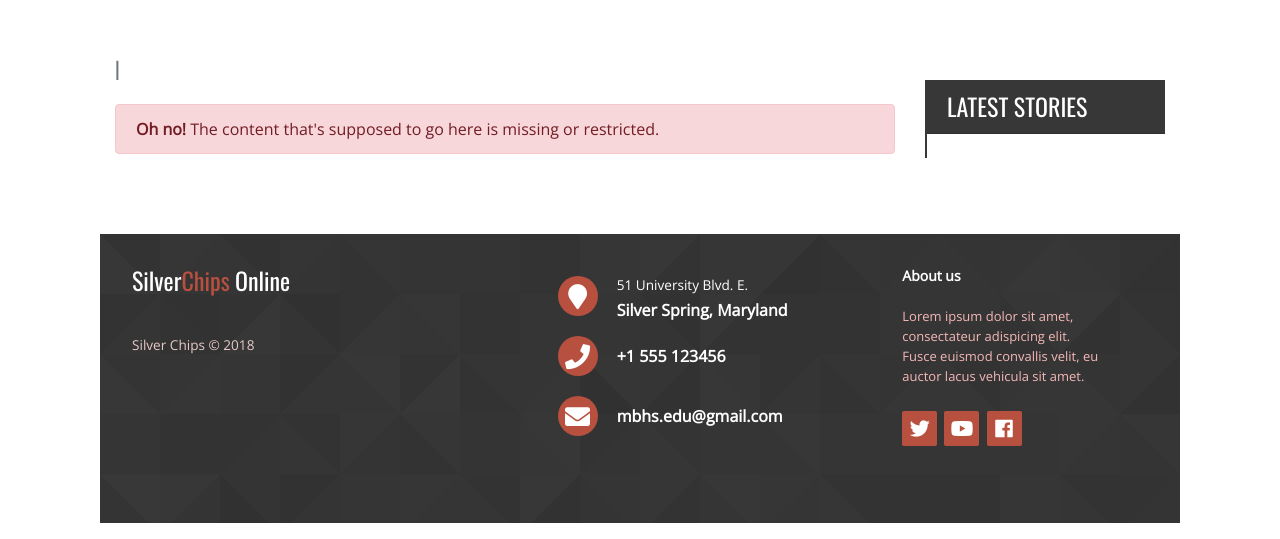
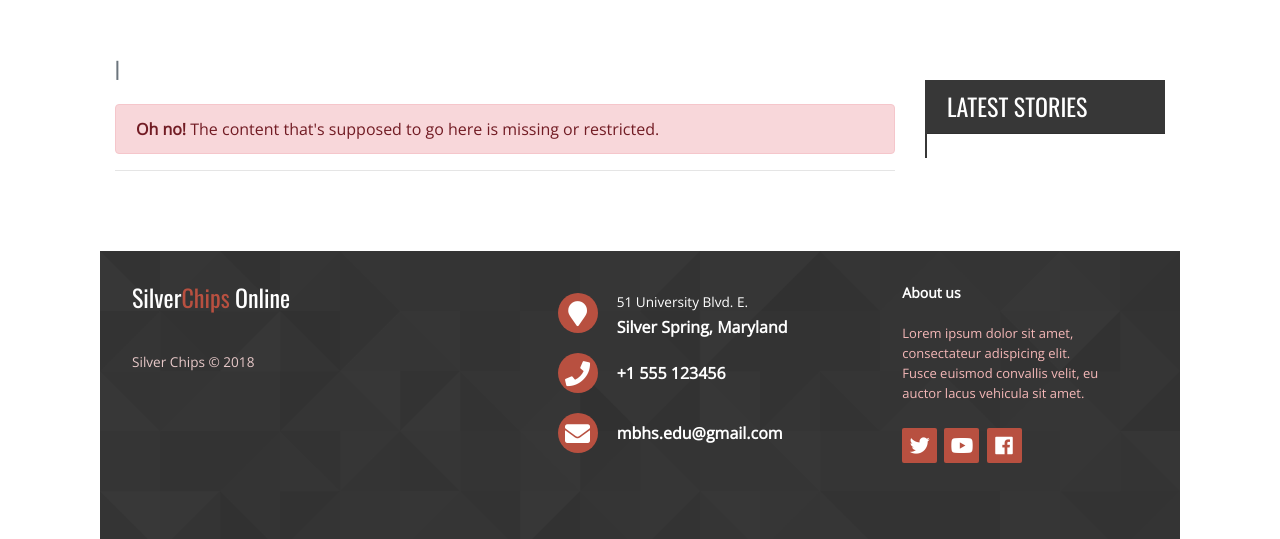
Before and after one commit to mbhs/silverchips, a Django app: template home/templates/home/story.html in a window 1280 px wide. Shown: the part 173-712 px from the top of the page. Run offline with Django 3.2, Linux system fonts and the light colour scheme; the template is opened without the code that fills it, so the values that code supplies are empty; style sheets or scripts are compiled from the project's sources; parts of the project's set-up code (start-up, migrations or seed data) failed here and were passed over; some libraries are stand-ins or nearby versions.

Commit message:
added hline after story text (minor)
Former-commit-id: b7f0e68e69decf65ce4f95a637d8c8983638903f

```diff
--- a/home/templates/home/content.html
+++ b/home/templates/home/content.html
@@ -43,13 +43,15 @@
 </div>
 
 <div class="row">
-    <div class="col-lg-8 col-xl-9">
+    <div class="col-md-9">
     {% render_content content %}
 
     {% if content.created != content.modified %}
         Last updated: {{ content.modified }}
         <br/><br/>
     {% endif %}
+
+    <hr/>
 
     {% for author in content.authors.all %}
         <div class="row">
@@ -65,7 +67,7 @@
     {% endfor %}
     </div>
 
-    <div class="col-sm-3">
+    <div class="col-md-3">
         <div class="card latest-stories">
             <div class="card-header mb-4">
                 <h4 class="card-title mb-0">Latest Stories</h4>
```
